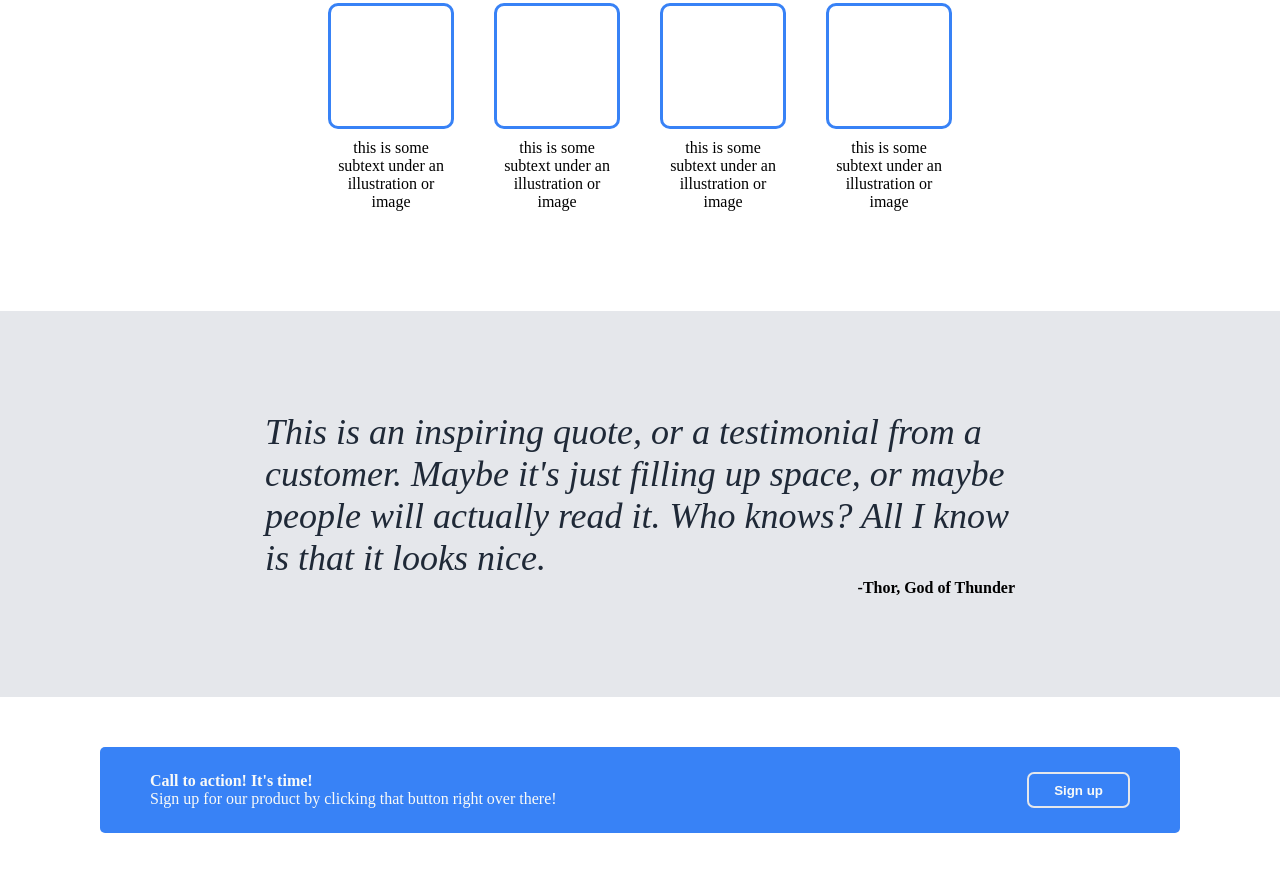
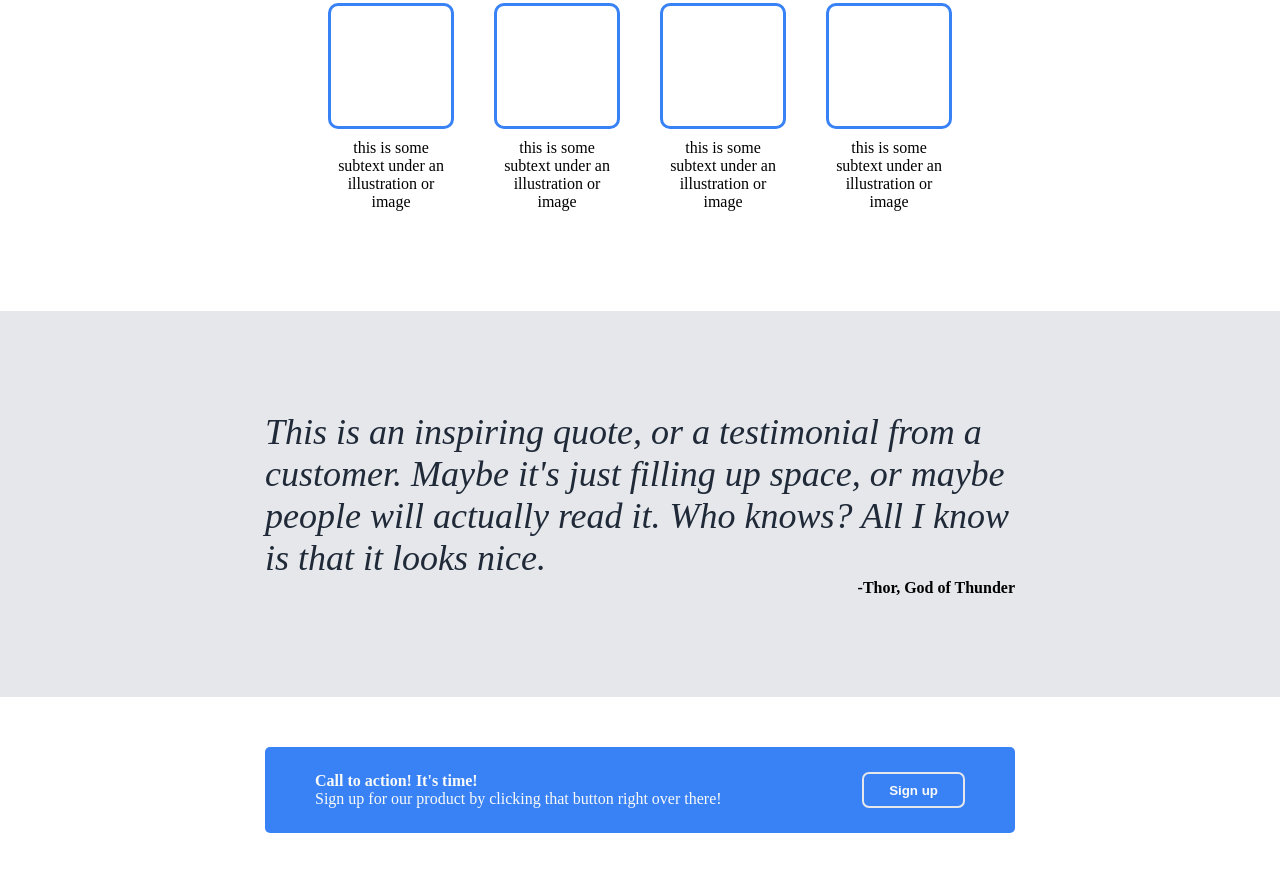
Before and after one commit to artyomlogvin/odin-landing-page, a plain HTML site: page index.html in a window 1280 px wide. Shown: the part 559-1430 px from the top of the page. Drawn offline with Linux system fonts and the light colour scheme.

Commit message:
Fix cta width

```diff
--- a/styles.css
+++ b/styles.css
@@ -157,6 +157,9 @@ li, .hero-subtext {
 
 .cta-section {
     padding: 50px 100px 50px 100px;
+    display: flex;
+    justify-content: center;
+    align-items: center;
 }
 
 .cta-container {
@@ -166,6 +169,7 @@ li, .hero-subtext {
     justify-content: space-between;
     padding: 25px 50px 25px 50px;
     border-radius: 5px;
+    width: 750px;
 }
 
 .cta-container button {
```
